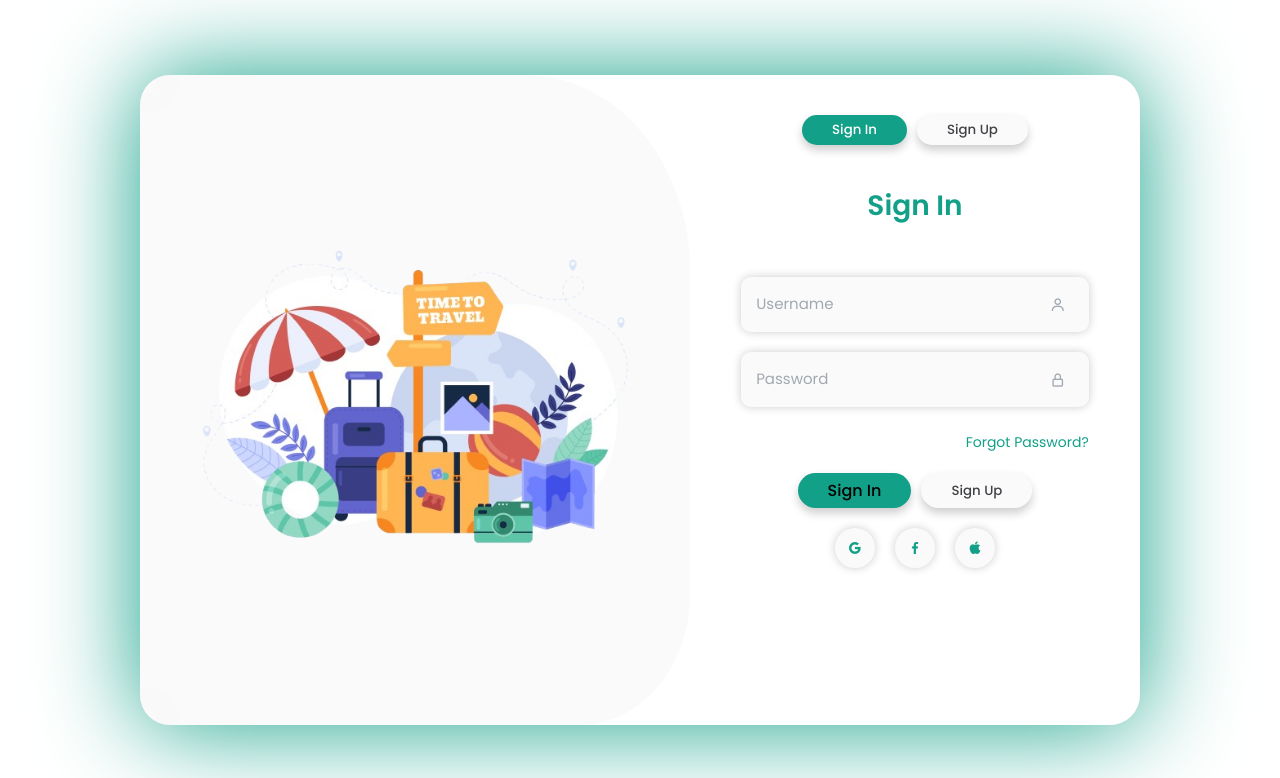
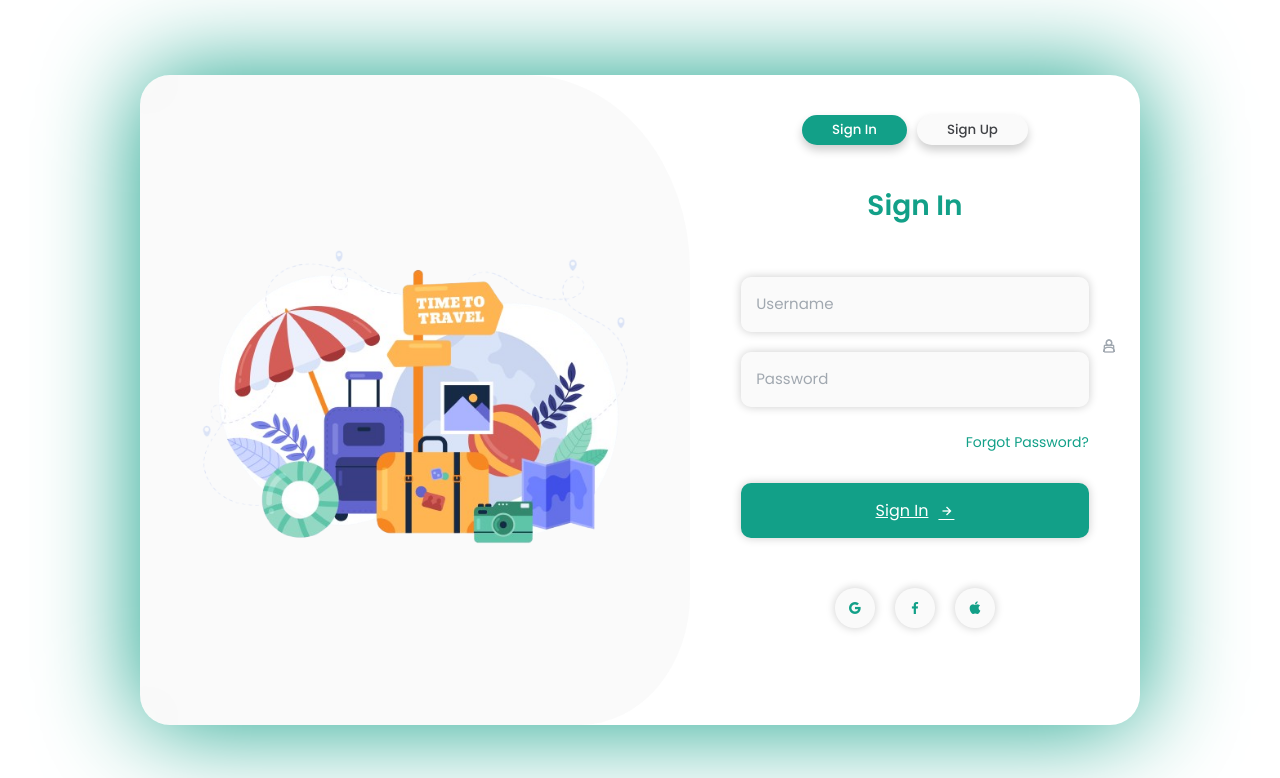
Before and after one commit to Afoma-tech/JourniJr-DaVinciCompetition, a Django app: page /login/ in a window 1280 px wide. Shown: the top 778 px of the page. Run offline with Django 5.2, Linux system fonts and the light colour scheme.

Commit message:
Fixed sign in layout

```diff
--- a/journi/static/login.css
+++ b/journi/static/login.css
@@ -141,7 +141,7 @@ body {
 .form-inputs {
     width: 100%;
 }
-.input-box {
+.submit-btn-box {
     position: relative;
 }
 .input-field {
--- a/journi/templates/login.html
+++ b/journi/templates/login.html
@@ -22,7 +22,6 @@
             <div class="btn-box">
                 <button class="btn btn-1" id="login">Sign In</button>
                 <button class="btn btn-2" id="register">Sign Up</button>
-
             </div>
 
             <!-- Login Form Container-->
@@ -42,9 +41,8 @@
                     <div class="forgot-pass">
                         <a href="#">Forgot Password?</a>
                     </div>
-                    <div class="btn-box">
-                        <a href="{% url 'kidreg' %}" class="btn btn-1">Sign In</a>  <!-- Update to anchor tag -->
-                        <button class="btn btn-2" id="register">Sign Up</button>
+                    <div class="submit-btn-box">
+                        <a href="{% url 'dashpage' %}" class="input-submit">Sign In<i class="bx bx-right-arrow-alt"></i></a>  <!-- Update to anchor tag -->
                     </div>
                 </div>
                 <div class="social-login">
@@ -77,7 +75,7 @@
                         <label for="terms-checkbox">I agree to the <a href="#">Terms & Conditions</a> and <a href="#">Privacy Policy</a></label>
                     </div>
                     <div class="input-box">
-                        <a href="{% url 'kidreg' %}" class="input-submit">  <!-- Update to anchor tag -->
+                        <a href="{% url 'dashpage' %}" class="input-submit">  <!-- Update to anchor tag -->
                             <span>Sign Up</span>
                             <i class="bx bx-right-arrow-alt"></i>
                         </a>
```
